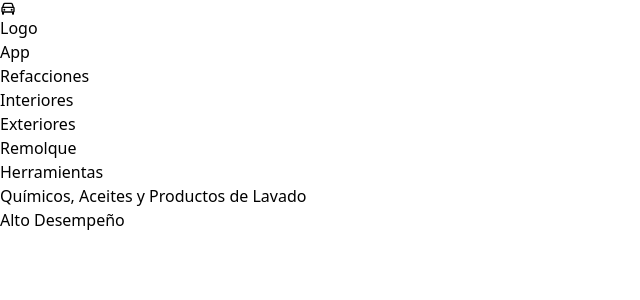
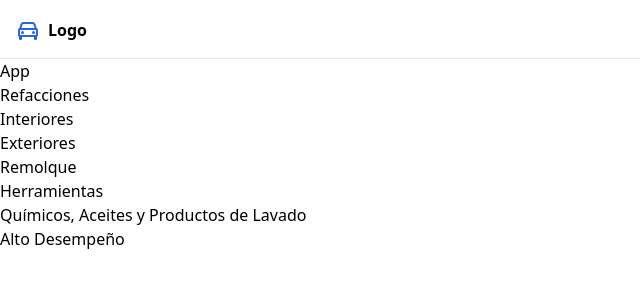
Before and after one commit to josegarzaramos/autospares, a React (Create React App) app: page / in a window 1280 px wide. Shown: the top 300 px of the page, without its empty margins (0-640 px from the left). Built offline with nearby package versions, Linux system fonts and the light colour scheme.

Commit message:
Added Navbar and Sidebar

```diff
--- a/src/components/Navbar.js
+++ b/src/components/Navbar.js
@@ -2,9 +2,12 @@ import { BiCar } from 'react-icons/bi';
 
 const Navbar = () => {
   return (
-    <div>
-      <BiCar />
-      <h1>Logo</h1>
+    <div className="p-4 border-b border-gray-200">
+      <BiCar
+        size="1.5em"
+        className="inline-block mr-2 fill-current text-blue-600"
+      />
+      <h1 className="inline-block font-bold align-middle">Logo</h1>
     </div>
   );
 };
```
